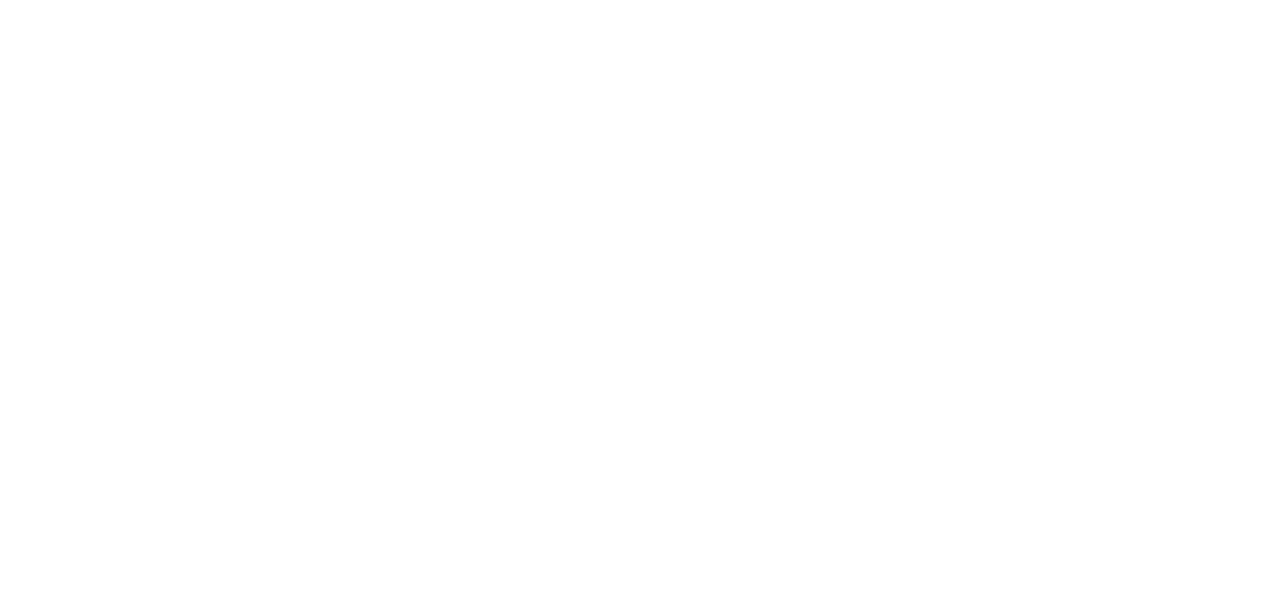
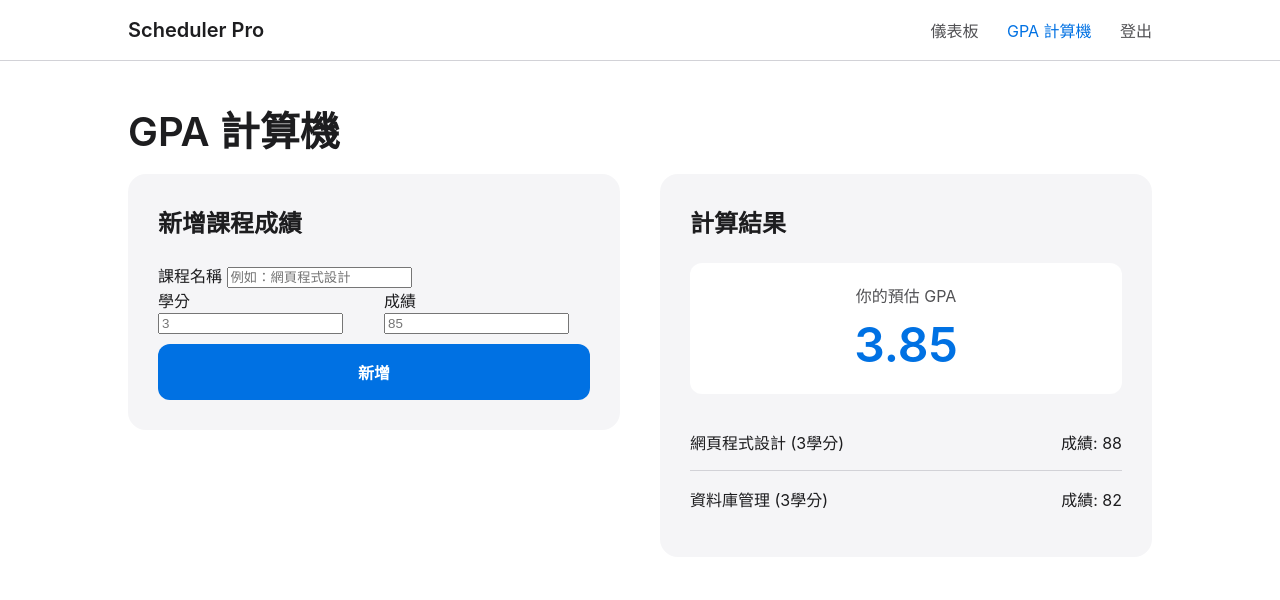
Before and after one commit to chenglin1712/smart-scheduler, a plain HTML site: page gpa.html in a window 1280 px wide. Drawn offline with Linux system fonts and the light colour scheme.

Commit message:
Feat: Implement static UI for GPA calculator page

```diff
--- a/css/style.css
+++ b/css/style.css
@@ -231,3 +231,64 @@ h1 {
   background-color: #e3f0ff;
   color: var(--primary-color);
 }
+
+/* css/style.css (追加在檔案最後) */
+
+/* 6. GPA 計算機頁面樣式 */
+.gpa-layout {
+  display: grid;
+  grid-template-columns: 1fr 1fr; /* 兩欄佈局 */
+  gap: 40px;
+  align-items: flex-start;
+}
+
+.gpa-form-container,
+.gpa-result-container {
+  background-color: var(--content-bg-color);
+  padding: 30px;
+  border-radius: var(--radius-l);
+}
+
+.gpa-form-container h2,
+.gpa-result-container h2 {
+  font-size: 24px;
+  margin-top: 0;
+  margin-bottom: 24px;
+}
+
+.form-group-inline {
+  display: flex;
+  gap: 20px;
+}
+.form-group-inline .form-group {
+  flex: 1;
+}
+
+.gpa-display {
+  text-align: center;
+  padding: 20px;
+  background-color: #fff;
+  border-radius: var(--radius-m);
+  margin-bottom: 20px;
+}
+.gpa-label {
+  margin: 0;
+  font-size: 16px;
+  color: var(--text-color-light);
+}
+.gpa-value {
+  margin: 8px 0 0 0;
+  font-size: 48px;
+  font-weight: 600;
+  color: var(--primary-color);
+}
+
+.course-grade-list .course-item {
+  display: flex;
+  justify-content: space-between;
+  padding: 16px 0;
+  border-bottom: 1px solid var(--border-color);
+}
+.course-grade-list .course-item:last-child {
+  border-bottom: none;
+}
--- a/gpa.html
+++ b/gpa.html
@@ -0,0 +1,70 @@
+<!DOCTYPE html>
+<html lang="zh-TW">
+  <head>
+    <meta charset="UTF-8" />
+    <meta name="viewport" content="width=device-width, initial-scale=1.0" />
+    <title>GPA 計算機 - 大學生智能排程系統</title>
+    <link rel="stylesheet" href="css/style.css" />
+  </head>
+  <body>
+    <header class="navbar">
+      <div class="nav-container">
+        <a href="index.html" class="nav-logo">Scheduler Pro</a>
+        <nav class="nav-menu">
+          <a href="dashboard.html">儀表板</a>
+          <a href="gpa.html" class="active">GPA 計算機</a>
+          <a href="#">登出</a>
+        </nav>
+      </div>
+    </header>
+
+    <main class="main-container">
+      <h1>GPA 計算機</h1>
+      <div class="gpa-layout">
+        <div class="gpa-form-container">
+          <h2>新增課程成績</h2>
+          <form id="gpa-form">
+            <div class="form-group">
+              <label for="course-name">課程名稱</label>
+              <input
+                type="text"
+                id="course-name"
+                placeholder="例如：網頁程式設計"
+              />
+            </div>
+            <div class="form-group-inline">
+              <div class="form-group">
+                <label for="credits">學分</label>
+                <input type="number" id="credits" placeholder="3" />
+              </div>
+              <div class="form-group">
+                <label for="grade">成績</label>
+                <input type="number" id="grade" placeholder="85" />
+              </div>
+            </div>
+            <button type="submit" class="btn-primary">新增</button>
+          </form>
+        </div>
+        <div class="gpa-result-container">
+          <h2>計算結果</h2>
+          <div class="gpa-display">
+            <p class="gpa-label">你的預估 GPA</p>
+            <p class="gpa-value">3.85</p>
+          </div>
+          <div class="course-grade-list">
+            <div class="course-item">
+              <span>網頁程式設計 (3學分)</span>
+              <span>成績: 88</span>
+            </div>
+            <div class="course-item">
+              <span>資料庫管理 (3學分)</span>
+              <span>成績: 82</span>
+            </div>
+          </div>
+        </div>
+      </div>
+    </main>
+
+    <script src="js/gpa.js"></script>
+  </body>
+</html>
```
